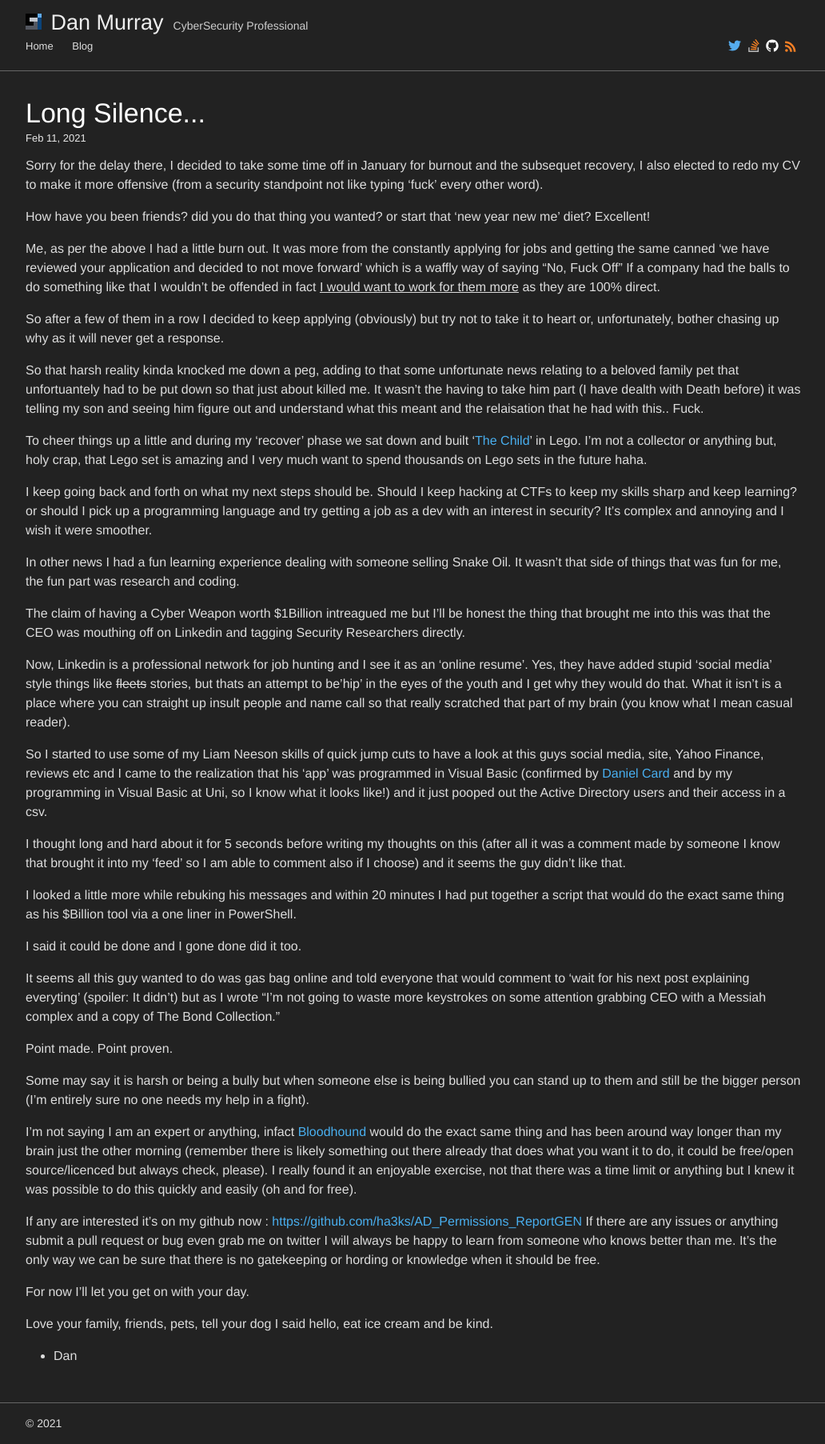
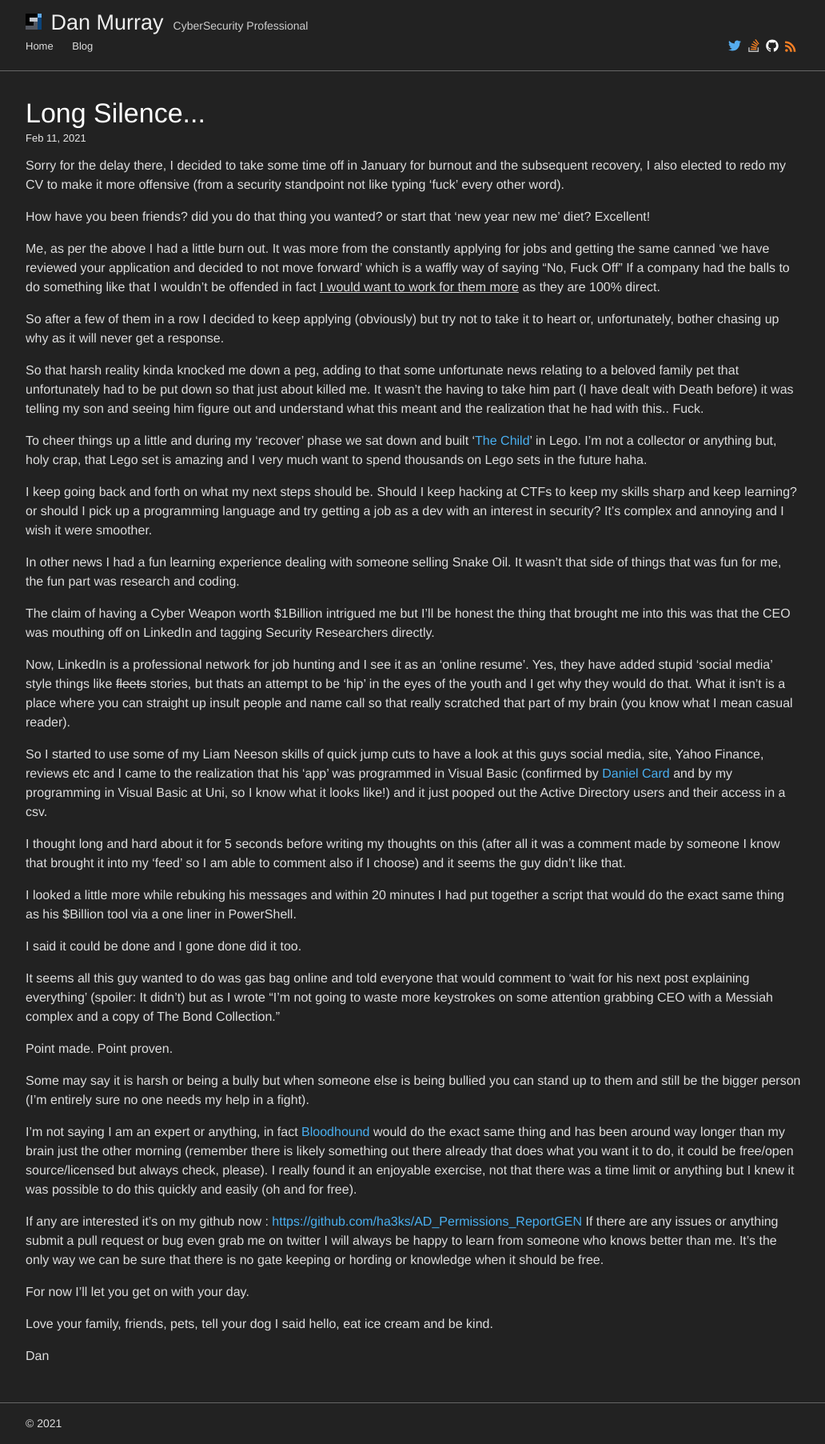
Before and after one commit to Ha3ks/ha3ks.github.io, a Jekyll site: the page built from blog/_posts/2021-02-11-long-silence.markdown, in a window 1280 px wide. Shown: the whole page at 80% size, without its empty margins (123-1155 px from the left). Built offline with Jekyll 4.4.1, drawn with Linux system fonts in a browser that asks for light colours; comment, search, counter and statistics services are not loaded.

Commit message:
Man, spelling is hard to do....

```diff
--- a/blog/_posts/2021-02-11-long-silence.markdown
+++ b/blog/_posts/2021-02-11-long-silence.markdown
@@ -5,7 +5,7 @@ title:  "Long Silence..."
 date:   2021-02-11 12:00:00
 disqus_identifier: "23 http://ha3ks.tech/blog/?p=23"
 ---
-Sorry for the delay there, I decided to take some time off in January for burnout and the subsequet recovery, I also elected to redo my CV to make it more offensive (from a security standpoint not like typing 'fuck' every other word).
+Sorry for the delay there, I decided to take some time off in January for burnout and the subsequent recovery, I also elected to redo my CV to make it more offensive (from a security standpoint not like typing 'fuck' every other word).
 
 How have you been friends? did you do that thing you wanted? or start that 'new year new me' diet? Excellent!
 
@@ -15,7 +15,7 @@ Me, as per the above I had a little burn out. It was more from the constantly ap
 
 So after a few of them in a row I decided to keep applying (obviously) but try not to take it to heart or, unfortunately, bother chasing up why as it will never get a response.
 
-So that harsh reality kinda knocked me down a peg, adding to that some unfortunate news relating to a beloved family pet that unfortuantely had to be put down so that just about killed me. It wasn't the having to take him part (I have dealth with Death before) it was telling my son and seeing him figure out and understand what this meant and the relaisation that he had with this.. Fuck.
+So that harsh reality kinda knocked me down a peg, adding to that some unfortunate news relating to a beloved family pet that unfortunately had to be put down so that just about killed me. It wasn't the having to take him part (I have dealt with Death before) it was telling my son and seeing him figure out and understand what this meant and the realization that he had with this.. Fuck.
 
 To cheer things up a little and during my 'recover' phase we sat down and built '[The Child](https://www.lego.com/en-gb/product/the-child-75318)' in Lego. I'm not a collector or anything but, holy crap, that Lego set is amazing and I very much want to spend thousands on Lego sets in the future haha.
 
@@ -23,9 +23,9 @@ I keep going back and forth on what my next steps should be. Should I keep hacki
 
 In other news I had a fun learning experience dealing with someone selling Snake Oil. It wasn't that side of things that was fun for me, the fun part was research and coding.
 
-The claim of having a Cyber Weapon worth $1Billion intreagued me but I'll be honest the thing that brought me into this was that the CEO was mouthing off on Linkedin and tagging Security Researchers directly.
+The claim of having a Cyber Weapon worth $1Billion intrigued me but I'll be honest the thing that brought me into this was that the CEO was mouthing off on LinkedIn and tagging Security Researchers directly.
 
-Now, Linkedin is a professional network for job hunting and I see it as an 'online resume'. Yes, they have added stupid 'social media' style things like ~~fleets~~ stories, but thats an attempt to be'hip' in the eyes of the youth and I get why they would do that. What it isn't is a place where you can straight up insult people and name call so that really scratched that part of my brain (you know what I mean casual reader).
+Now, LinkedIn is a professional network for job hunting and I see it as an 'online resume'. Yes, they have added stupid 'social media' style things like ~~fleets~~ stories, but thats an attempt to be 'hip' in the eyes of the youth and I get why they would do that. What it isn't is a place where you can straight up insult people and name call so that really scratched that part of my brain (you know what I mean casual reader).
 
 So I started to use some of my Liam Neeson skills of quick jump cuts to have a look at this guys social media, site, Yahoo Finance, reviews etc and I came to the realization that his 'app' was programmed in Visual Basic (confirmed by [Daniel Card](https://twitter.com/UK_Daniel_Card) and by my programming in Visual Basic at Uni, so I know what it looks like!) and it just pooped out the Active Directory users and their access in a csv.
 
@@ -35,18 +35,18 @@ I looked a little more while rebuking his messages and within 20 minutes I had p
 
 I said it could be done and I gone done did it too.
 
-It seems all this guy wanted to do was gas bag online and told everyone that would comment to 'wait for his next post explaining everyting' (spoiler: It didn't) but as I wrote "I’m not going to waste more keystrokes on some attention grabbing CEO with a Messiah complex and a copy of The Bond Collection."
+It seems all this guy wanted to do was gas bag online and told everyone that would comment to 'wait for his next post explaining everything' (spoiler: It didn't) but as I wrote "I’m not going to waste more keystrokes on some attention grabbing CEO with a Messiah complex and a copy of The Bond Collection."
 
 Point made. Point proven.
 
 Some may say it is harsh or being a bully but when someone else is being bullied you can stand up to them and still be the bigger person (I'm entirely sure no one needs my help in a fight).
 
-I'm not saying I am an expert or anything, infact [Bloodhound](https://github.com/BloodHoundAD/BloodHound) would do the exact same thing and has been around way longer than my brain just the other morning (remember there is likely something out there already that does what you want it to do, it could be free/open source/licenced but always check, please). I really found it an enjoyable exercise, not that there was a time limit or anything but I knew it was possible to do this quickly and easily (oh and for free).
+I'm not saying I am an expert or anything, in fact [Bloodhound](https://github.com/BloodHoundAD/BloodHound) would do the exact same thing and has been around way longer than my brain just the other morning (remember there is likely something out there already that does what you want it to do, it could be free/open source/licensed but always check, please). I really found it an enjoyable exercise, not that there was a time limit or anything but I knew it was possible to do this quickly and easily (oh and for free).
 
-If any are interested it's on my github now : [https://github.com/ha3ks/AD_Permissions_ReportGEN](https://github.com/ha3ks/AD_Permissions_ReportGEN) If there are any issues or anything submit a pull request or bug even grab me on twitter I will always be happy to learn from someone who knows better than me. It's the only way we can be sure that there is no gatekeeping or hording or knowledge when it should be free.
+If any are interested it's on my github now : [https://github.com/ha3ks/AD_Permissions_ReportGEN](https://github.com/ha3ks/AD_Permissions_ReportGEN) If there are any issues or anything submit a pull request or bug even grab me on twitter I will always be happy to learn from someone who knows better than me. It's the only way we can be sure that there is no gate keeping or hording or knowledge when it should be free.
 
 For now I'll let you get on with your day.
 
 Love your family, friends, pets, tell your dog I said hello, eat ice cream and be kind.
 
-- Dan
+Dan
```
